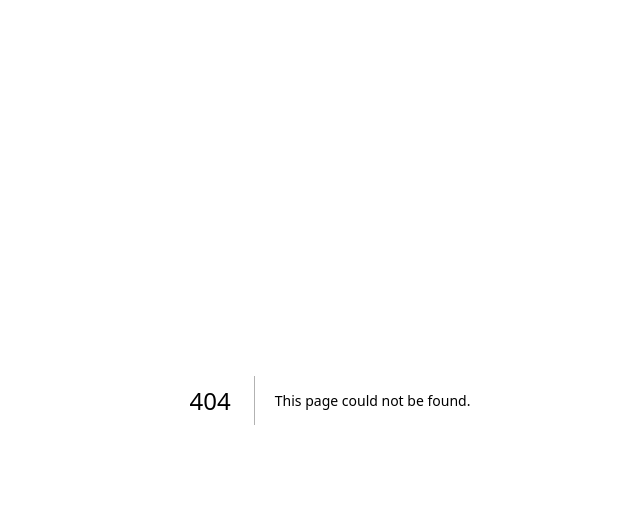
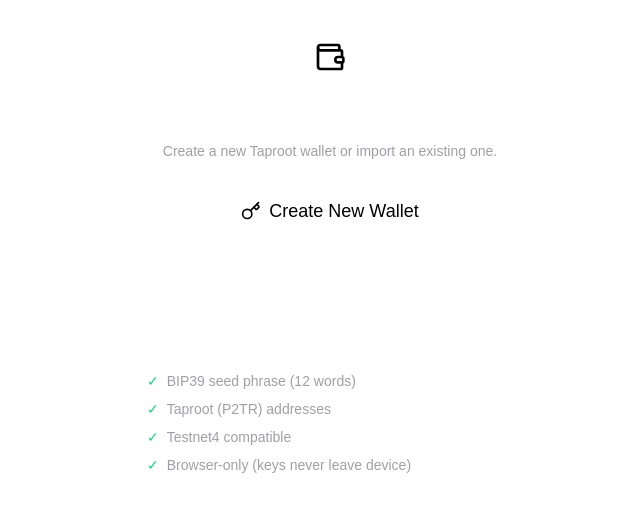
Before and after one commit to EchoMarkets/echo-markets-frontend, a Next.js app: page /wallet in a window 1280 px wide. Before the commit this address had no page. Shown: the top 512 px of the page, without its empty margins (310-950 px from the left). Built offline with nearby package versions, Linux system fonts and the light colour scheme.

Commit message:
feat: Implement WalletPage component for managing wallet setup and display, including funding instructions

```diff
--- /dev/null
+++ b/app/wallet/page.tsx
@@ -0,0 +1,25 @@
+"use client";
+
+import { useWalletStore } from "@/lib/store";
+import {
+  WalletSetup,
+  WalletDisplay,
+  FundingInstructions,
+} from "@/components/wallet";
+
+export default function WalletPage() {
+  const { wallet } = useWalletStore();
+
+  return (
+    <div className="max-w-2xl mx-auto space-y-6">
+      {!wallet ? (
+        <WalletSetup />
+      ) : (
+        <>
+          <WalletDisplay />
+          <FundingInstructions />
+        </>
+      )}
+    </div>
+  );
+}
```
